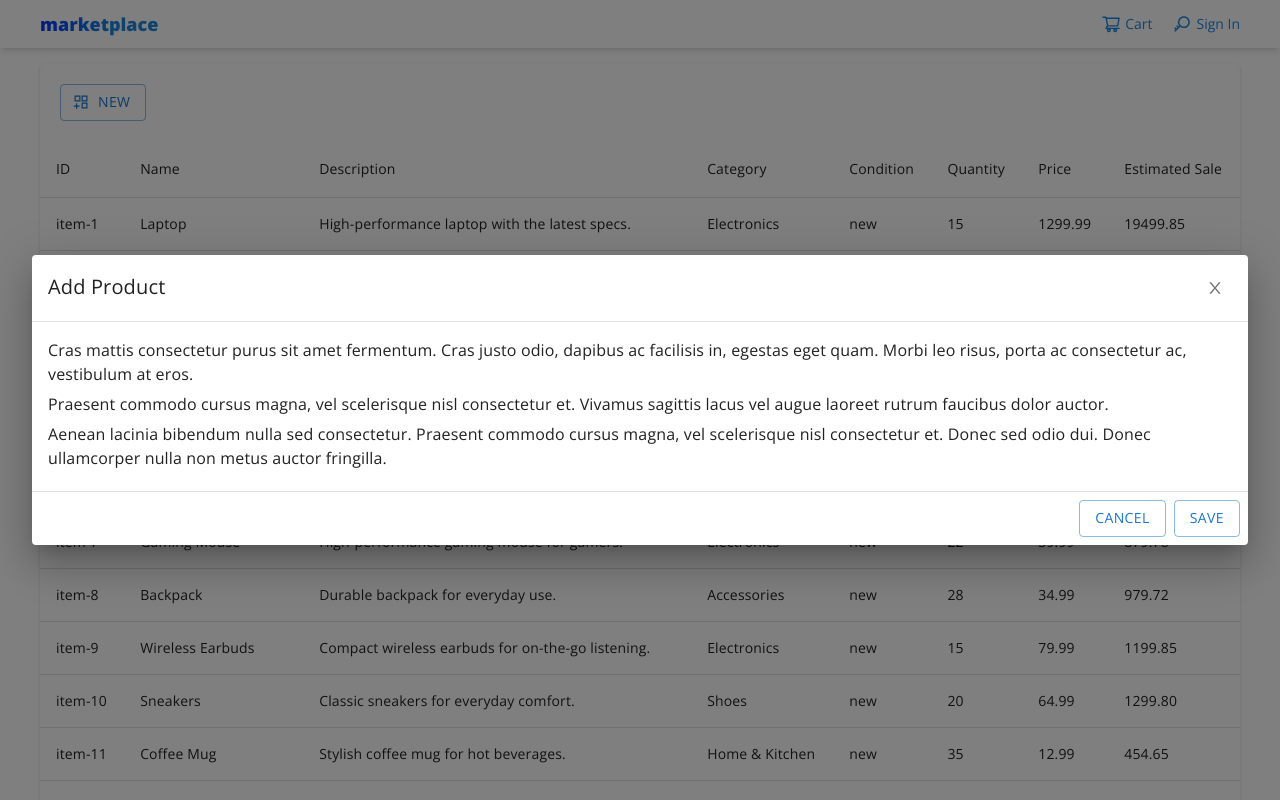
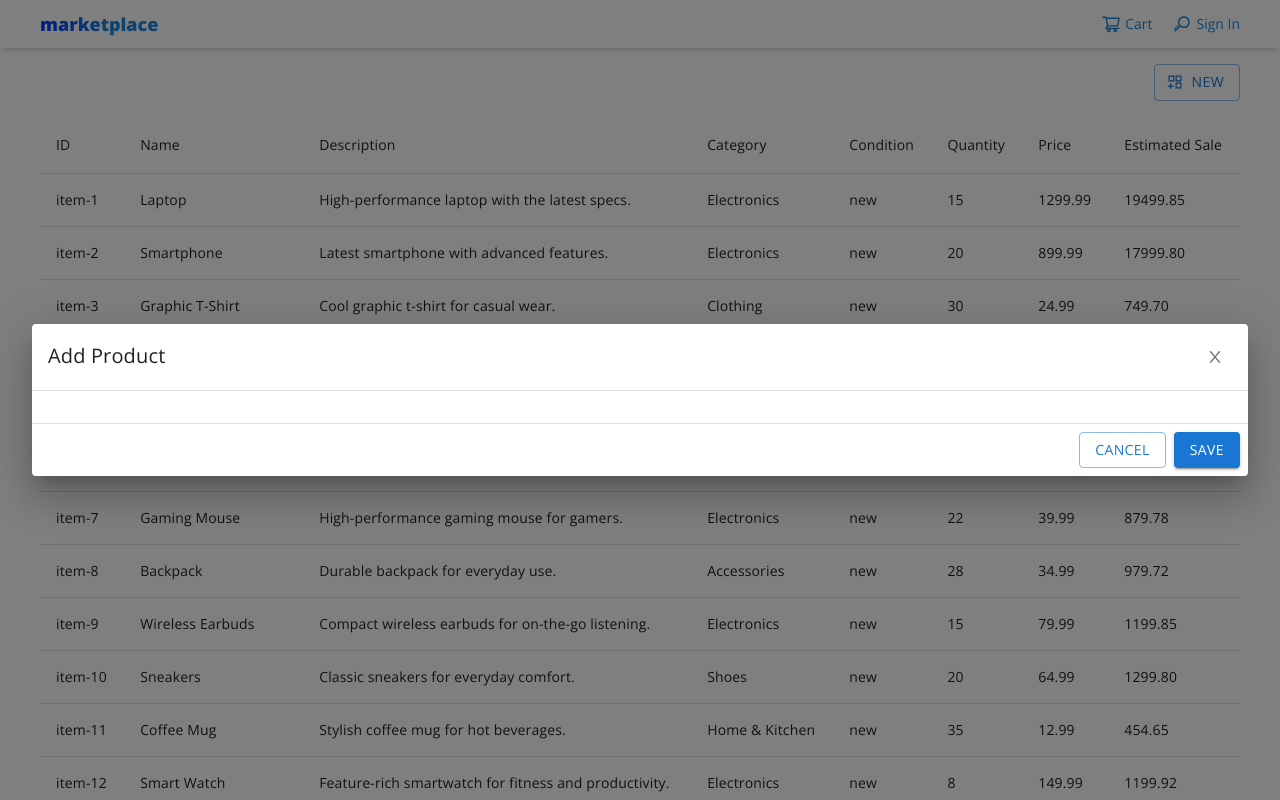
Before and after one commit to nadlambino/nextjs-marketplace, a Next.js app: page /products in a window 1280 px wide. Both pictures are taken after a click on the button "NEW". Shown: the top 800 px of the page. Built offline with nearby package versions, Linux system fonts and the light colour scheme; no server answers.

Commit message:
ref: update products page and product form modal

```diff
--- a/src/app/(site)/products/page.tsx
+++ b/src/app/(site)/products/page.tsx
@@ -6,7 +6,7 @@ import TableCell from '@mui/material/TableCell';
 import TableHead from '@mui/material/TableHead';
 import TableRow from '@mui/material/TableRow';
 import AddProductButton from '@/app/components/Products/AddProductButton';
-import { Box } from '@mui/material';
+import { Box, TableContainer } from '@mui/material';
 
 type Condition = 'new' | 'used';
 
@@ -417,10 +417,14 @@ const items: Item[] = [
 
 export default function Products() {
 	return (
-		<Paper sx={{ width: '100%', overflow: 'hidden', mt: 8, mb: 3 }}>
-			<Box className="p-5">
+		<Box
+			sx={{ width: '100%', overflow: 'hidden' }}
+			className="flex flex-col gap-4"
+		>
+			<Box className="flex justify-end">
 				<AddProductButton />
 			</Box>
+			<TableContainer sx={{ maxHeight: '100%' }}>
 				<Table
 					stickyHeader
 					aria-label="sticky table"
@@ -455,6 +459,7 @@ export default function Products() {
 						))}
 					</TableBody>
 				</Table>
-		</Paper>
+			</TableContainer>
+		</Box>
 	);
 }
--- a/src/app/assets/styles/globals.scss
+++ b/src/app/assets/styles/globals.scss
@@ -4,19 +4,19 @@
 @tailwind utilities;
 
 body {
-  @apply font-opensans text-lg bg-light text-dark font-extralight;
+	@apply font-opensans text-lg bg-light text-dark font-extralight;
 }
 
 * {
-  font-family: 'Open Sans', sans-serif !important;
+	font-family: 'Open Sans', sans-serif !important;
 }
 
 main {
-  @apply px-2 mt-12;
+	@apply px-2 h-[calc(100vh-4rem)] mt-16;
 
-  @apply lg:px-10;
+	@apply lg:px-10;
 }
 
 a {
-  @apply text-primary;
+	@apply text-primary;
 }
--- a/src/app/components/Products/AddProductButton.tsx
+++ b/src/app/components/Products/AddProductButton.tsx
@@ -26,6 +26,7 @@ function AddProductButton() {
 	const handleClickOpen = () => {
 		setOpen(true);
 	};
+
 	const handleClose = () => {
 		setOpen(false);
 	};
@@ -34,7 +35,6 @@ function AddProductButton() {
 		<>
 			<Button
 				variant="outlined"
-				className="bg-primary text-light hover:bg-primary/90"
 				startIcon={<AiOutlineAppstoreAdd size={18} />}
 				onClick={handleClickOpen}
 			>
@@ -43,7 +43,6 @@ function AddProductButton() {
 			<BootstrapDialog
 				fullWidth
 				maxWidth="xl"
-				onClose={handleClose}
 				aria-labelledby="customized-dialog-title"
 				open={open}
 			>
@@ -57,27 +56,9 @@ function AddProductButton() {
 						<AiOutlineClose size={18} />
 					</IconButton>
 				</DialogTitle>
-				<DialogContent dividers>
-					<Typography gutterBottom>
-						Cras mattis consectetur purus sit amet fermentum. Cras justo odio,
-						dapibus ac facilisis in, egestas eget quam. Morbi leo risus, porta
-						ac consectetur ac, vestibulum at eros.
-					</Typography>
-					<Typography gutterBottom>
-						Praesent commodo cursus magna, vel scelerisque nisl consectetur et.
-						Vivamus sagittis lacus vel augue laoreet rutrum faucibus dolor
-						auctor.
-					</Typography>
-					<Typography gutterBottom>
-						Aenean lacinia bibendum nulla sed consectetur. Praesent commodo
-						cursus magna, vel scelerisque nisl consectetur et. Donec sed odio
-						dui. Donec ullamcorper nulla non metus auctor fringilla.
-					</Typography>
-				</DialogContent>
+				<DialogContent dividers></DialogContent>
 				<DialogActions>
 					<Button
-						autoFocus
-						className="bg-light text-primary"
 						variant="outlined"
 						onClick={handleClose}
 					>
@@ -85,8 +66,7 @@ function AddProductButton() {
 					</Button>
 					<Button
 						autoFocus
-						className="bg-primary text-light hover:bg-primary/90"
-						variant="outlined"
+						variant="contained"
 						onClick={handleClose}
 					>
 						Save
```
Lines whose indentation alone changed are shown as unchanged.
